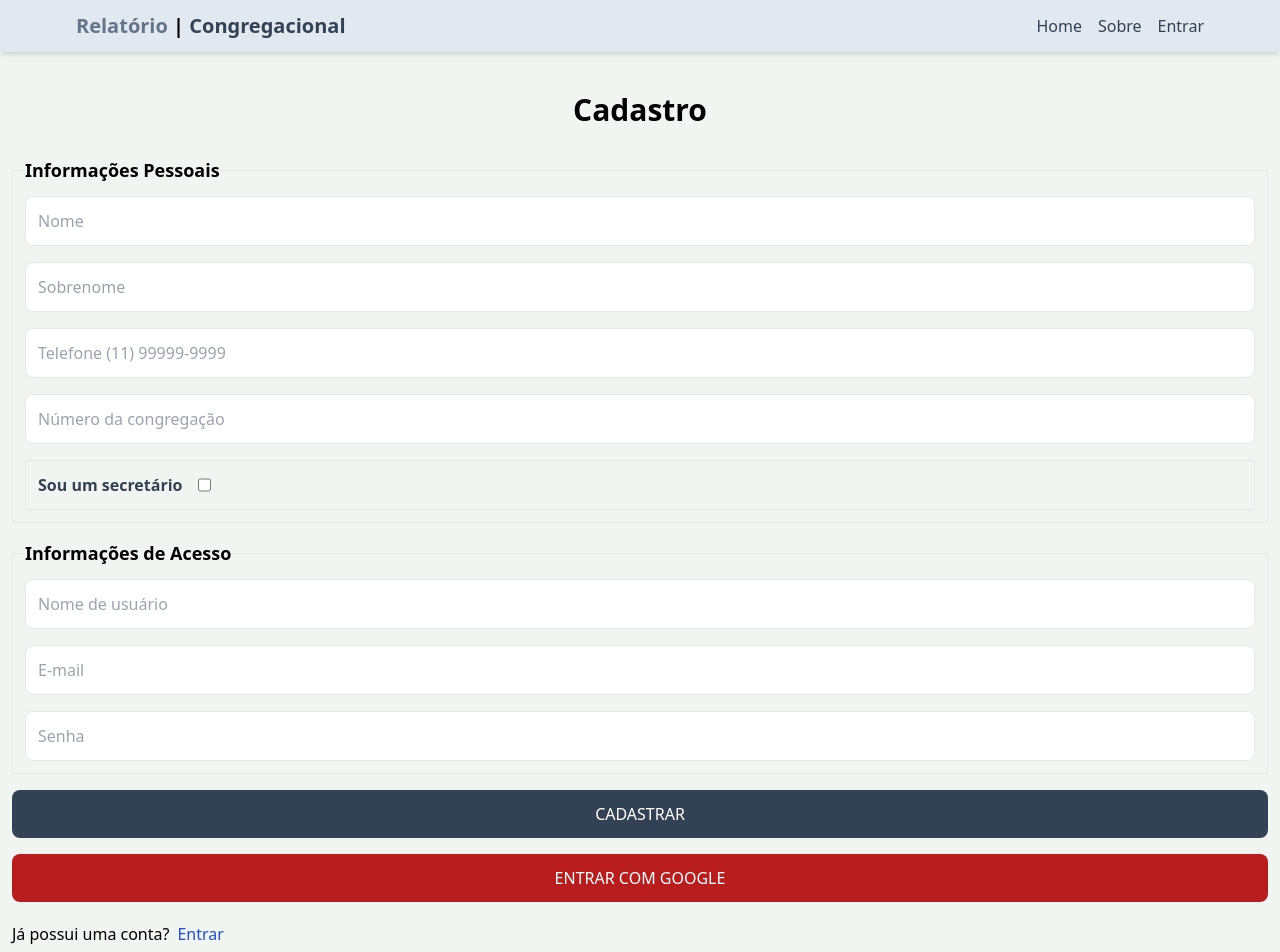
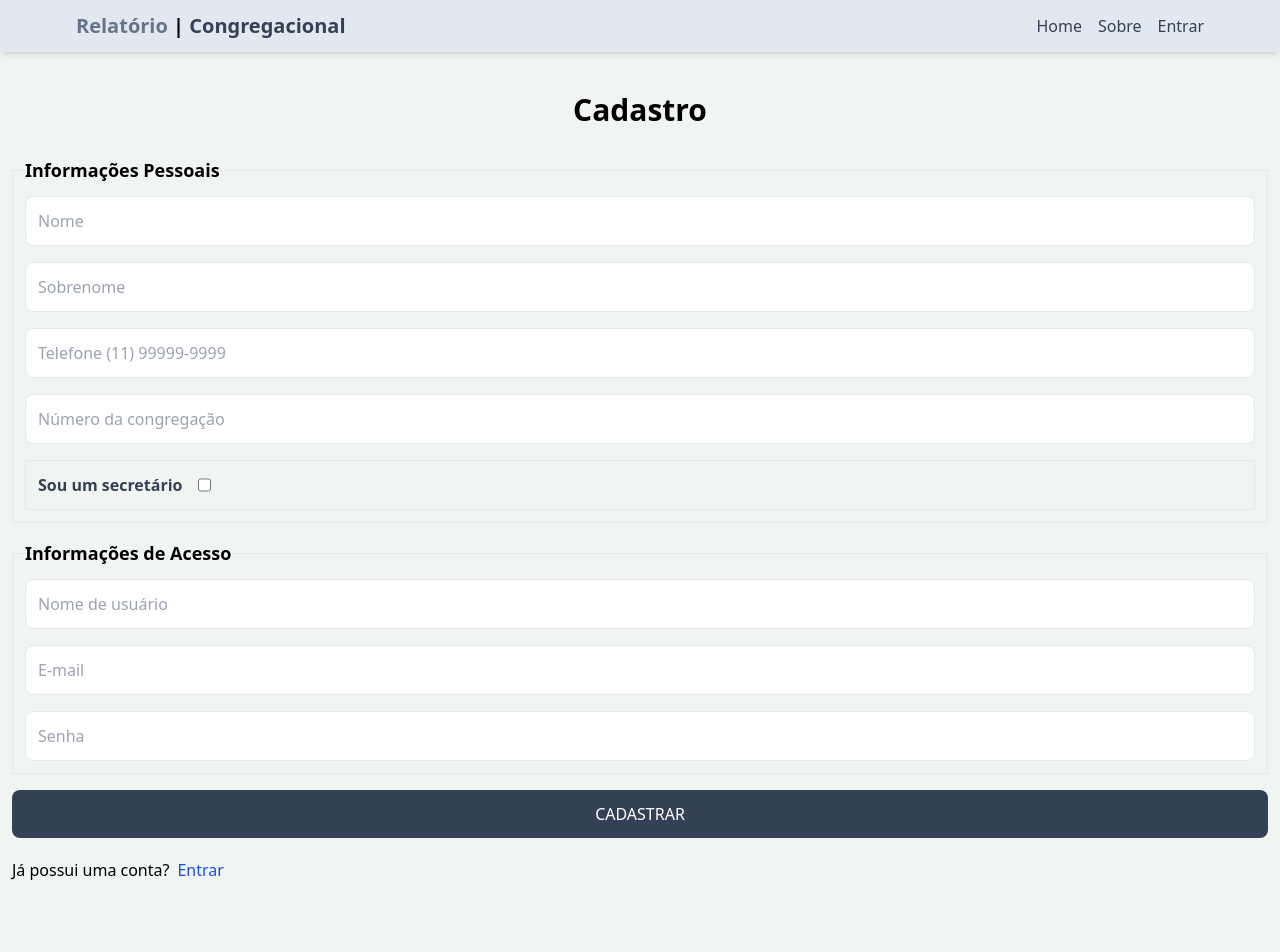
Before and after one commit to robsonbucci/mern-relatorio, a React (Vite) app in the folder client/: page /sign-up in a window 1280 px wide. Shown: the top 952 px of the page. After the commit the page ends 894 px from the top, so only its background shows below. Built offline with nearby package versions, Linux system fonts and the light colour scheme; no server answers.

Commit message:
remove google oauth from signin and signup

```diff
--- a/client/src/pages/SignIn.jsx
+++ b/client/src/pages/SignIn.jsx
@@ -60,7 +60,6 @@ export default function SignIn() {
         >
           {loaging ? 'Carregando...' : 'Entrar'}
         </button>
-        <OAuth />
       </form>
       <div className="flex mt-5 gap-2">
         <p>Não possui uma conta?</p>
--- a/client/src/pages/SignUp.jsx
+++ b/client/src/pages/SignUp.jsx
@@ -126,7 +126,6 @@ export default function SignUp() {
         >
           {loaging ? 'Carregando...' : 'Cadastrar'}
         </button>
-        <OAuth />
       </form>
       <div className="flex mt-5 gap-2">
         <p>Já possui uma conta?</p>
```
